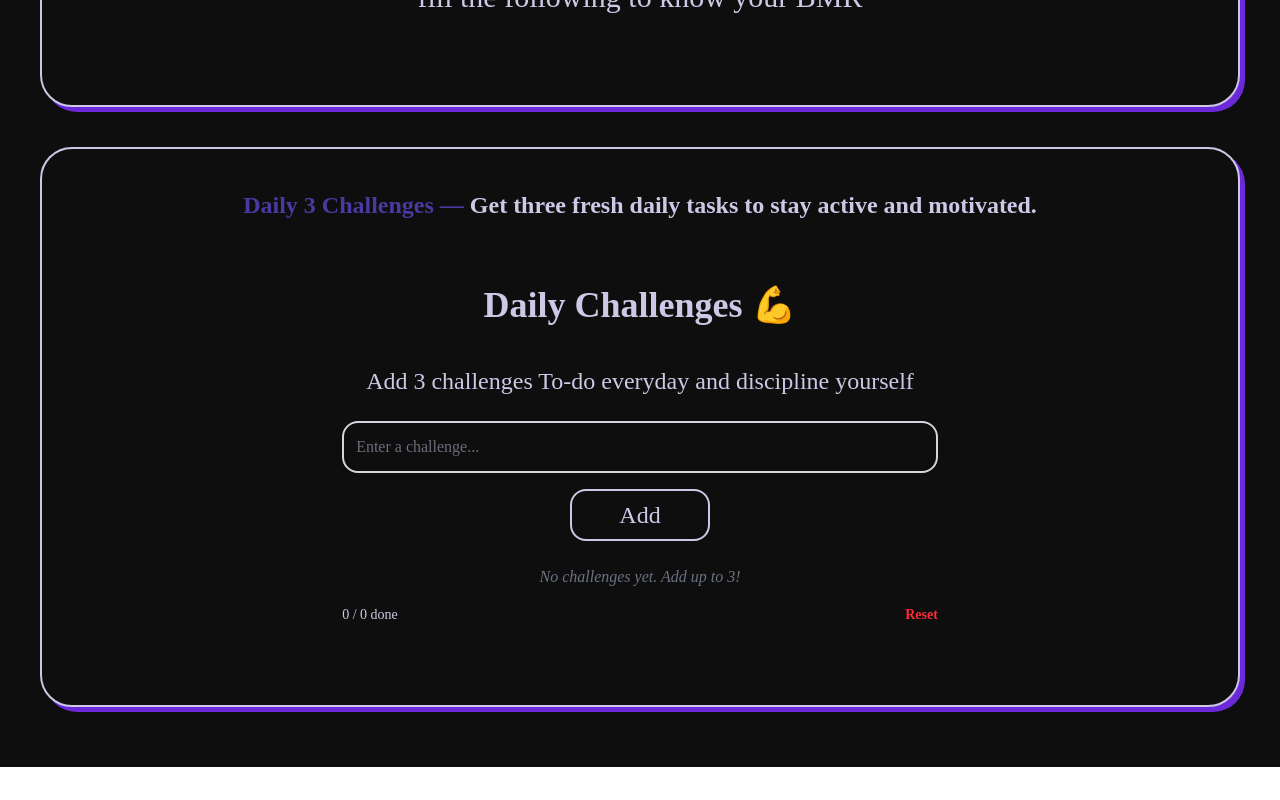
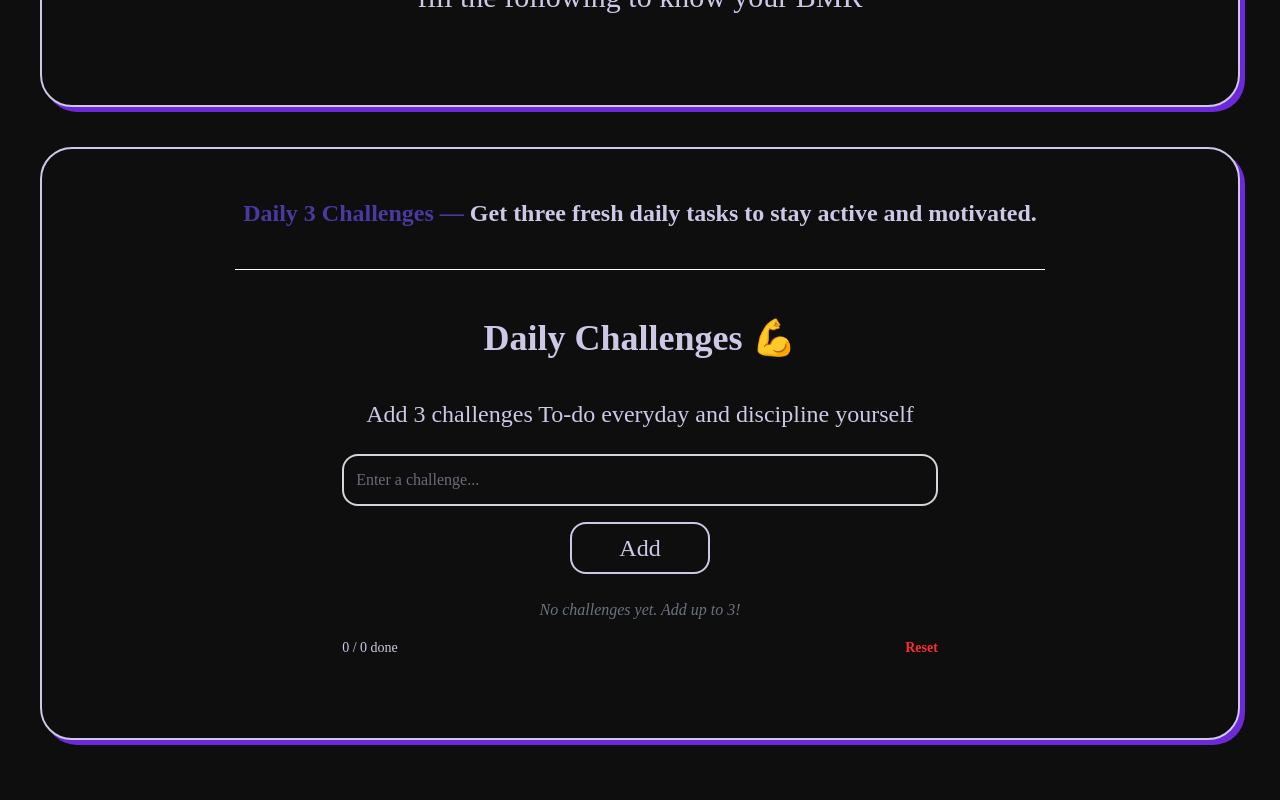
Before and after one commit to ahmei1/LuminetFitness, a React (Vite) app: page /dashboard in a window 1280 px wide. Shown: the part 3008-3808 px from the top of the page. Before the commit the page ends 3775 px from the top, so only its background shows below. Built offline with nearby package versions, Linux system fonts and the light colour scheme; the HTML template or start-up script is replaced by a standard one; a web font is replaced by a local one.

Commit message:
adding horizontal line in daily challenges

```diff
--- a/src/Pages/Dashboard.jsx
+++ b/src/Pages/Dashboard.jsx
@@ -128,8 +128,10 @@ function Dashboard() {
 
         <div className="flex-row place-items-center">
 
-          <p className="text-2xl font-bold"><span className="text-[#483AA0]">Daily 3 Challenges — </span> Get three fresh daily tasks to stay active and motivated.</p>
+          <p className="text-2xl font-bold p-2"><span className="text-[#483AA0]">Daily 3 Challenges — </span> Get three fresh daily tasks to stay active and motivated.</p>
           <br />
+          <hr className="border-t border-white w-full my-2" />
+
 
              <DailyChallenges />
 
```
